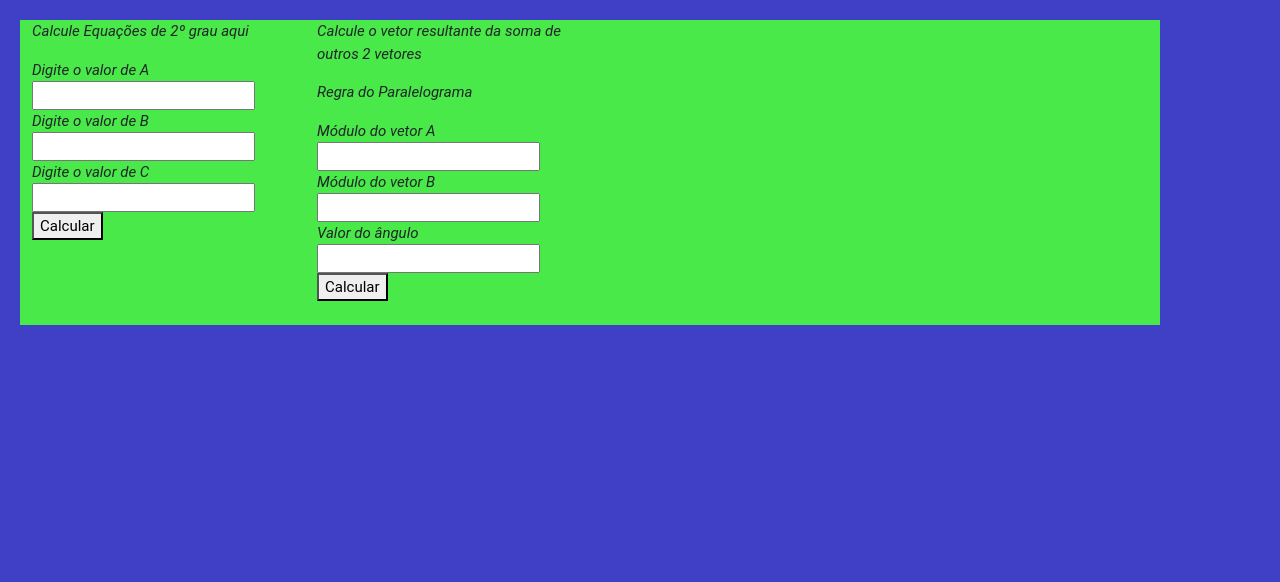
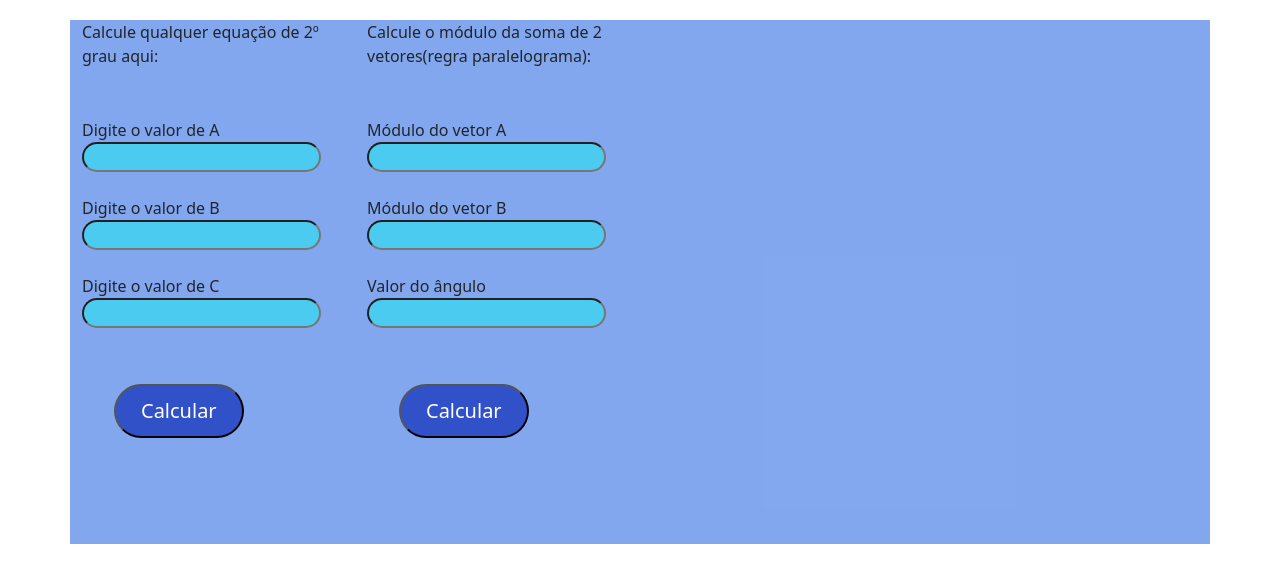
Before and after one commit to MarcoTDS/Calculos-Matem-ticos, a plain HTML site: page index.html in a window 1280 px wide. Drawn offline with nearby package versions, Linux system fonts and the light colour scheme.

Commit message:
Add files via upload

```diff
--- a/functions.js
+++ b/functions.js
@@ -11,7 +11,7 @@ function calcularEquacao(){
         document.querySelector('#resultado').innerHTML = '<p>X1 = ' + rx1 + '</p><p>X2 = ' + rx2 + '</p>';
     }
     else{
-        document.querySelector('#resultado').innerHTML = '<p>Delta = '+delta+', impossível concluir o cálculo</p>';
+        document.querySelector('#resultado').innerHTML = '<p>Delta = '+ delta+', impossível concluir o cálculo</p>';
     }
 }
 
--- a/index.html
+++ b/index.html
@@ -5,10 +5,10 @@
     <meta http-equiv="X-UA-Compatible" content="IE=edge">
     <meta name="viewport" content="width=device-width, initial-scale=1.0">
     <title>Calculadora de Equções 2º grau</title>
+    <link rel="stylesheet" href="style.css">
     <link href="https://cdn.jsdelivr.net/npm/bootstrap@5.2.0-beta1/dist/css/bootstrap.min.css"
     rel="stylesheet" integrity="sha384-0evHe/X+R7YkIZDRvuzKMRqM+OrBnVFBL6DOitfPri4tjfHxaWutUpFmBp4vmVor"
     crossorigin="anonymous">
-    <link rel="stylesheet" href="style.css">
 
 
 </head>
@@ -16,35 +16,38 @@
 
     <div class="container">
         <div class="row">
-            <div class="col-md-3 mb-4">
-                <p>Calcule Equações de 2º grau aqui</p>
+            <div class="col-md-3 mb-4 xl-6">
+                <p>Calcule qualquer equação de 2º grau aqui: </p>
+                    <div class="forms">
                         <label for="number">Digite o valor de A</label><br>
-                <input type="number" id="a">
+                        <input class="inputs" type="number" id="a">
                         <br>
                         <label for="number">Digite o valor de B</label><br>
-                <input type="number" id="b">
+                        <input class="inputs" type="number" id="b">
                         <br>
                         <label for="number">Digite o valor de C</label><br>
-                <input type="number" id="c">
+                        <input class="inputs" type="number" id="c">
                         <br>
-                <button onclick="calcularEquacao()">Calcular</button>
+                        <button class="buttons" id="bt1" onclick="calcularEquacao()">Calcular</button>
                         <br>
+                    </div>
                 <div id="resultado"></div>
             </div>
-            <div class="col-md-3 mb-4">
-                <p>Calcule o vetor resultante da soma de outros 2 vetores </p>
-                <p>Regra do Paralelograma</p>
+            <div class="col-md-3 mb-4 xl-6">
+                <p>Calcule o módulo da soma de 2 vetores(regra paralelograma): </p>
+                    <div class="forms">
                         <label for="number">Módulo do vetor A</label><br>
-                <input type="number" id="moduloA">
+                        <input class="inputs" type="number" id="moduloA">
                         <br>
                         <label for="number">Módulo do vetor B</label><br>
-                <input type="number" id="moduloB">
+                        <input class="inputs" type="number" id="moduloB">
                         <br>
                         <label for="number">Valor do ângulo</label><br>
-                <input type="number" id="cosseno">
+                        <input class="inputs" type="number" id="cosseno">
                         <br>
-                <button onclick="calcularVetor()">Calcular</button>
+                        <button class="buttons" id="bt2" onclick="calcularVetor()">Calcular</button>
                         <br>
+                    </div>
                 <div id="resultadoVetor"></div>
             </div>
         </div>
--- a/style.css
+++ b/style.css
@@ -1,7 +1,6 @@
 body{
-    background-color: #4040c6;
-    font-style:italic;
-    font-family: 'Roboto', sans-serif;
+    font-family: 'Poppins', sans-serif;
+    font-weight: 400;
     font-size: 15px;
 }
 
@@ -9,9 +8,88 @@ body{
     color: #000000;
 }
 .container{
-    background-color: #48e948;
+    background-color:rgba(7, 81, 223, 0.5);
+    width:100%;
     margin-left: 20px;
     margin-right: 20px;
     margin-top: 20px;
     margin-bottom: 20px;
 }
+.forms{
+    margin-top: 50px;
+    margin-bottom:50px;
+    position: relative;
+}
+.inputs{
+    display:flex;
+    flex-direction: column;
+    text-decoration: none;
+    border-radius: 30px;
+    background: rgba(21, 240, 240, 0.5);
+}
+.buttons{
+
+    text-decoration: none;
+    padding:10px 25px;
+    font-size: 1.25rem;
+    position: relative;
+    margin:32px;
+}
+#bt1{
+    background: rgba(3, 22, 172, 0.5);
+    color:#fff;
+    border-radius: 30px;
+    transition: transform 0.8 ease;
+
+}
+#bt1::after, #bt1::before{
+   content:"";
+   position: absolute;
+   opacity: 0.3;
+   background: rgba(5, 74, 184, 0.5);
+   border-radius: inherit;
+   width: 100%;
+   height: 100%;
+   left: 0;
+   bottom: 0;
+   z-index:-1;
+   transition: transform;
+}
+#bt1:hover{
+    transform: translate(-12px,-12px);
+}
+#bt1:hover::after{
+    transform: translate(6px,6px);
+}
+#bt1:hover::before{
+    transform: translate(12px,12px);
+}
+#bt2{
+    background: rgba(3, 22, 172, 0.5);
+    color:#fff;
+    border-radius: 30px;
+    transition: transform 0.8 ease;
+
+}
+#bt2::after, #bt2::before{
+   content:"";
+   position: absolute;
+   opacity: 0.3;
+   background: rgba(4, 75, 188, 0.5);
+   border-radius: inherit;
+   width: 100%;
+   height: 100%;
+   left: 0;
+   bottom: 0;
+   z-index:-1;
+   transition: transform;
+}
+#bt2:hover{
+    transform: translate(-12px,-12px);
+}
+#bt2:hover::after{
+    transform: translate(6px,6px);
+}
+#bt2:hover::before{
+    transform: translate(12px,12px);
+}
```
Lines whose indentation alone changed are shown as unchanged.
